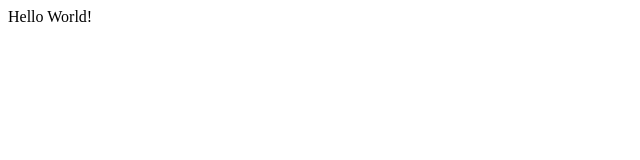
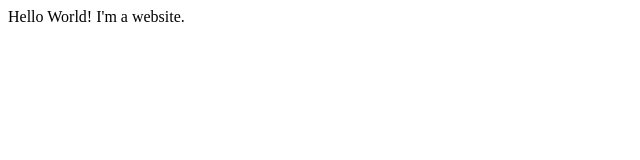
Before and after one commit to tigranf/learningGit, a plain HTML site: page index.html in a window 1280 px wide. Shown: the whole page, without its empty margins (0-640 px from the left). Drawn offline with Linux system fonts and the light colour scheme.

Commit message:
added even more content to body

```diff
--- a/index.html
+++ b/index.html
@@ -7,6 +7,6 @@
     <title>Document</title>
 </head>
 <body>
-    Hello World!
+    Hello World! I'm a website.
 </body>
 </html>
```
